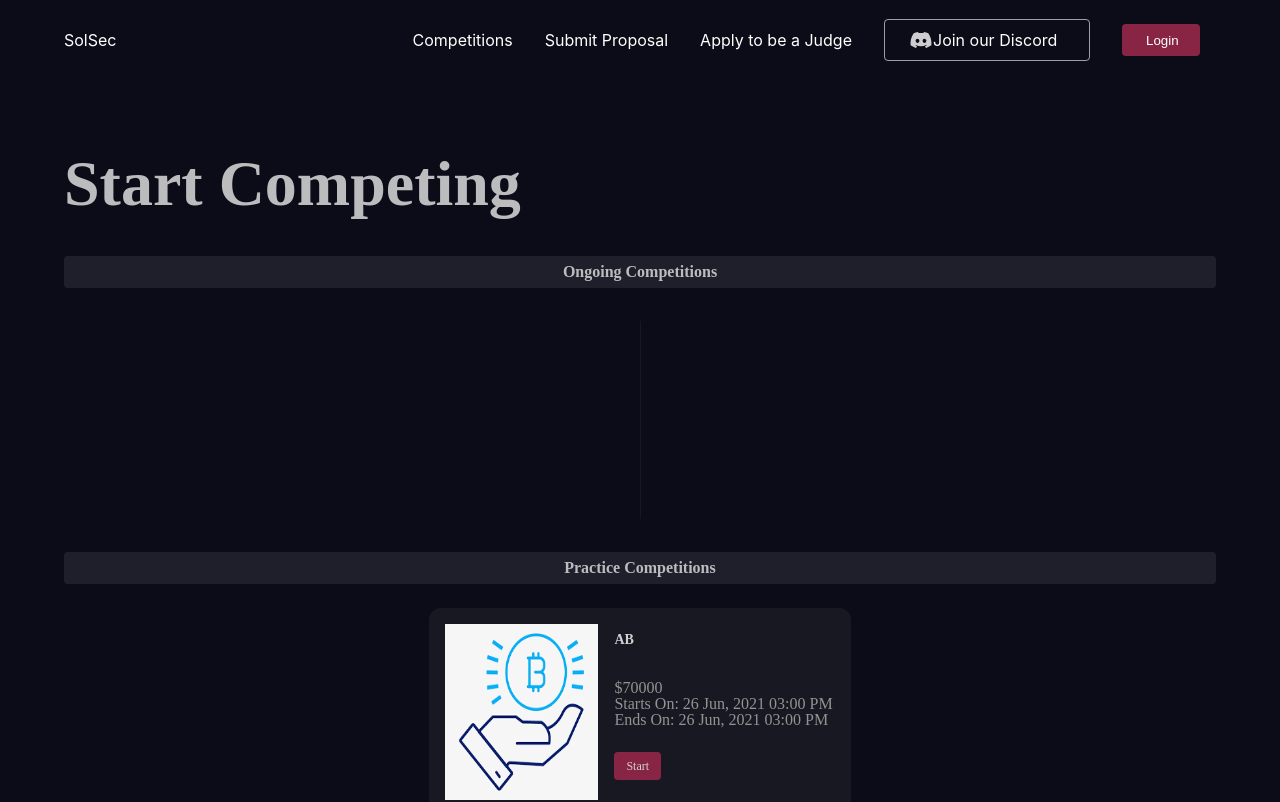
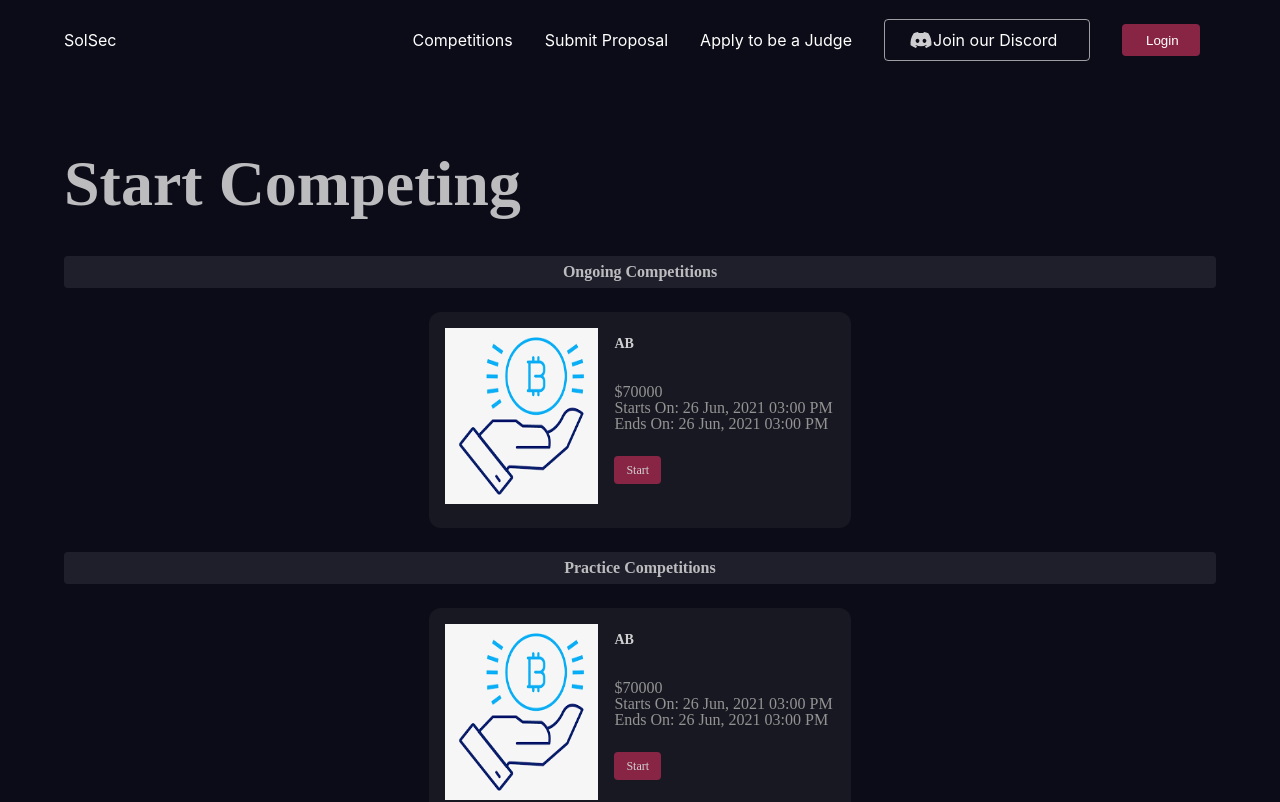
Before and after one commit to SolSec-Grizzlython/SolSec, a React (Create React App) app: page /competitions in a window 1280 px wide. Shown: the top 802 px of the page. Built offline with nearby package versions, Linux system fonts and the light colour scheme.

Commit message:
Compete Page

```diff
--- a/package.json
+++ b/package.json
@@ -13,8 +13,6 @@
     "react-icons": "^4.8.0",
     "react-router-dom": "^6.9.0",
     "react-scripts": "5.0.1",
-    "react-slick": "^0.29.0",
-    "slick-carousel": "^1.8.1",
     "web-vitals": "^2.1.4"
   },
   "scripts": {
--- a/src/Components/Competitions/Competitions.jsx
+++ b/src/Components/Competitions/Competitions.jsx
@@ -2,45 +2,9 @@ import React from "react";
 import Navbar from "../Navbar/Navbar";
 import "./Competitions.css";
 import CompetitionCard from "./CompetitionCards/CompetitionCard";
-import Slider from "react-slick";
-import "slick-carousel/slick/slick.css";
-import "slick-carousel/slick/slick-theme.css";
 
 export default function Competitions() {
-  const settings = {
-    dots: true,
-    infinite: false,
-    speed: 500,
-    slidesToShow: 3,
-    slidesToScroll: 3,
-    initialSlide: 0,
-    responsive: [
-      {
-        breakpoint: 1024,
-        settings: {
-          slidesToShow: 2,
-          slidesToScroll: 2,
-          infinite: true,
-          dots: true,
-        },
-      },
-      {
-        breakpoint: 600,
-        settings: {
-          slidesToShow: 2,
-          slidesToScroll: 2,
-          initialSlide: 2,
-        },
-      },
-      {
-        breakpoint: 480,
-        settings: {
-          slidesToShow: 1,
-          slidesToScroll: 1,
-        },
-      },
-    ],
-  };
+
   return (
     <>
       <Navbar />
@@ -55,9 +19,7 @@ export default function Competitions() {
                 </div>
               </div>
               <div className="competitions-card">
-                <Slider {...settings}>
                   <CompetitionCard />
-                </Slider>
               </div>
             </div>
             <div className="competitions-info">
```
